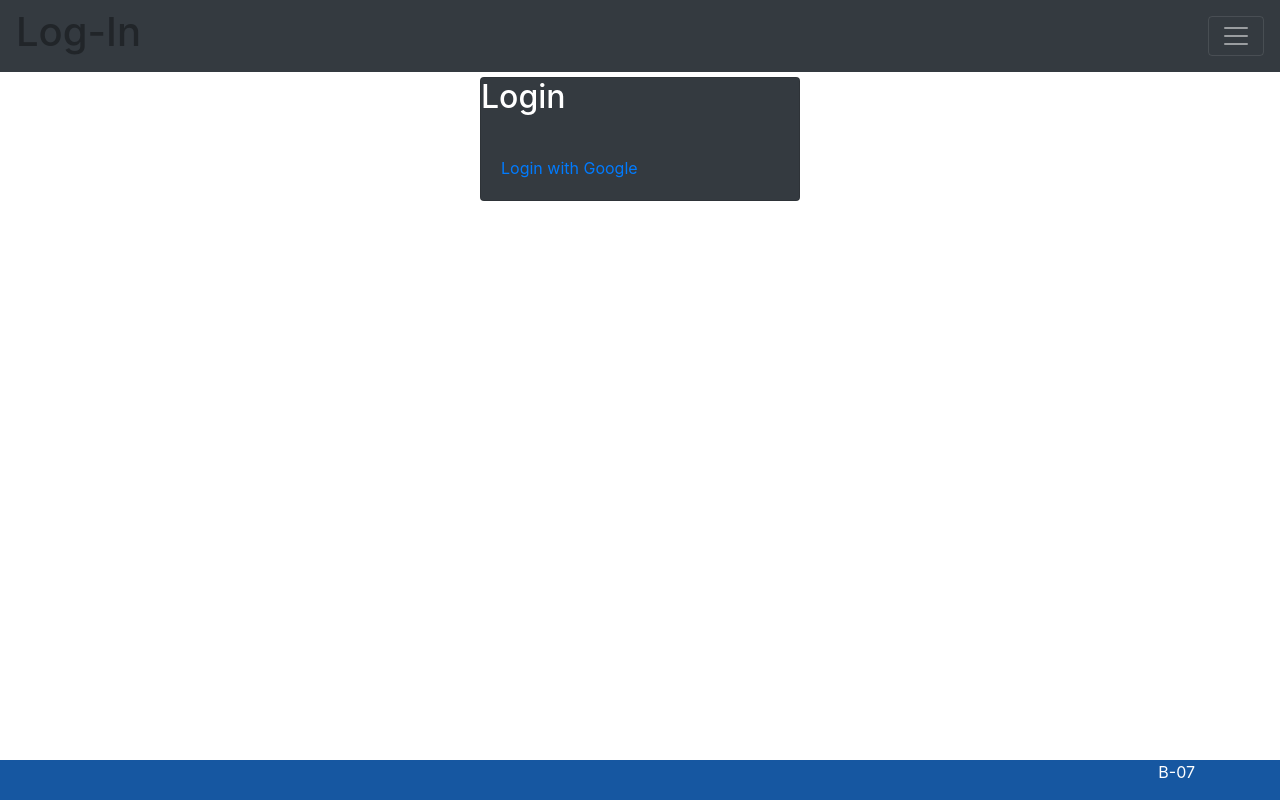
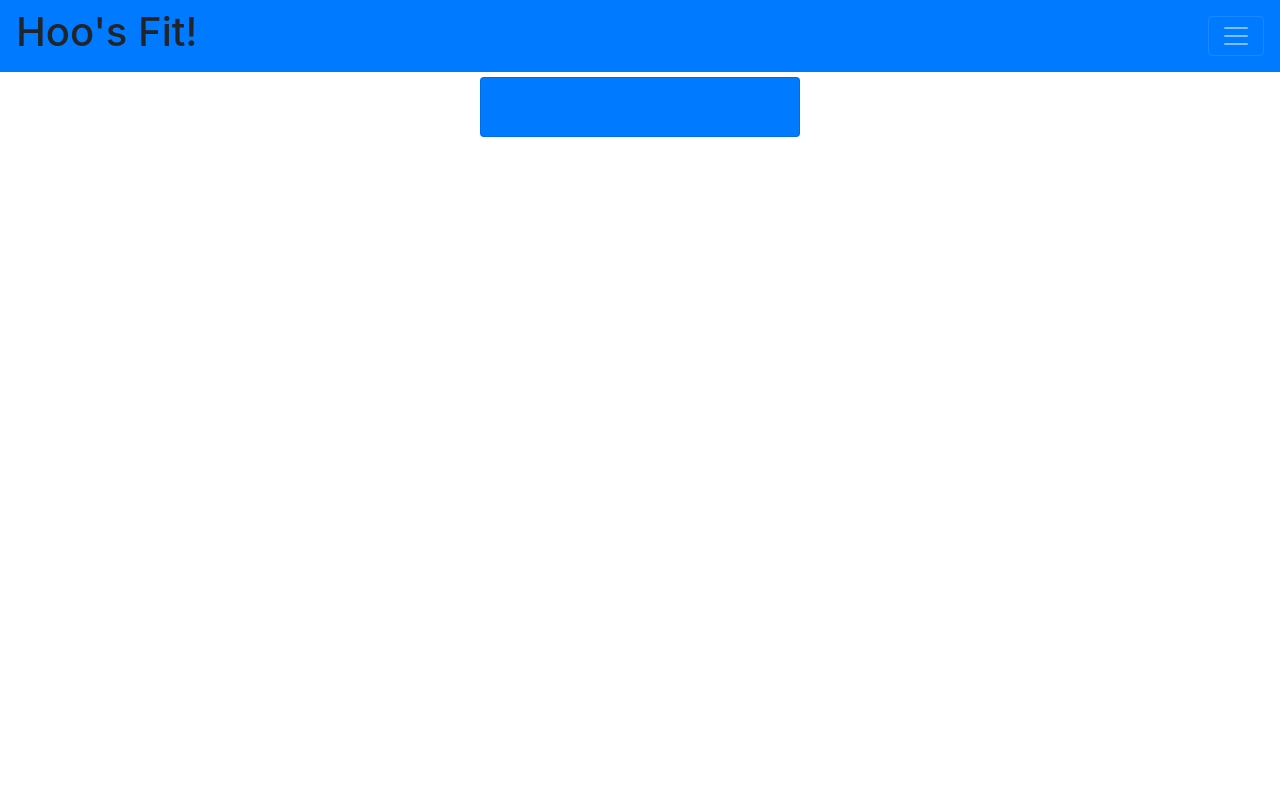
Before and after one commit to Jacksonwolf15/HoosFit, a Django app: page / in a window 1280 px wide. Run offline with Django 3.2, Linux system fonts and the light colour scheme; some libraries are stand-ins or nearby versions.

Commit message:
might've made the ui prettier?

```diff
--- a/hoosfit/templates/hoosfit/index.html
+++ b/hoosfit/templates/hoosfit/index.html
@@ -12,8 +12,8 @@
     <script src="https://cdn.jsdelivr.net/npm/popper.js@1.16.0/dist/umd/popper.min.js" integrity="sha384-Q6E9RHvbIyZFJoft+2mJbHaEWldlvI9IOYy5n3zV9zzTtmI3UksdQRVvoxMfooAo" crossorigin="anonymous"></script>
     <script src="https://stackpath.bootstrapcdn.com/bootstrap/4.5.0/js/bootstrap.min.js" integrity="sha384-OgVRvuATP1z7JjHLkuOU7Xw704+h835Lr+6QL9UvYjZE3Ipu6Tp75j7Bh/kR0JKI" crossorigin="anonymous"></script>
   <header style="margin-bottom: 5px">
-    <nav class="navbar navbar-dark bg-dark">
-      <h1>Log-In</h1>
+    <nav class="navbar navbar-dark bg-primary">
+      <h1 color="rgb(255, 153, 0)">Hoo's Fit!</h1>
         <button class="navbar-toggler" type="button" data-toggle="collapse" data-target="#navbarNavDropdown" aria-controls="navbarNavDropdown" aria-expanded="false" aria-label="Toggle navigation">
         <span class="navbar-toggler-icon"></span>
         </button>
@@ -32,25 +32,22 @@
   <body style="background-color: rgb(255, 255, 255)">
 
   <div class="container center" style="margin-top: 5px; margin-bottom: 5px">
-        <div class="card text-white bg-dark mb-3" style="max-width: 20rem; margin: auto">
+        <div class="card text-white bg-primary mb-3" style="max-width: 20rem; margin: auto">
           {% if user.is_authenticated %}
-          <div class="card-body">
-            <p>Welcome, {{ user.username }} !</p>
+          <div class="card-title">
+            <h3 align="center">Welcome, {{ user.username }} !</h3>
           </div>
           {% else %}
           <div class="card-title">
-            <h2>Login</h2>
-            </div>
-          <div class="card-body">
-            <a href="{% provider_login_url 'google' %}">Login with Google</a>
-            </div>
+            <h2 align="center"><a href="{% provider_login_url 'google' %}">Login with Google</a></h2>
+          </div>
           {% endif %}
         </div>
       </div>
 
 <footer class="footer" style="margin-top: 5px; background-color: rgb(22, 87, 161); bottom: 0; position: fixed; width: 100%">
       <div class="container">
-        <p style="text-align: right; color: white;">B-07</p>
+
       </div>
     </footer>
 </body>
```
